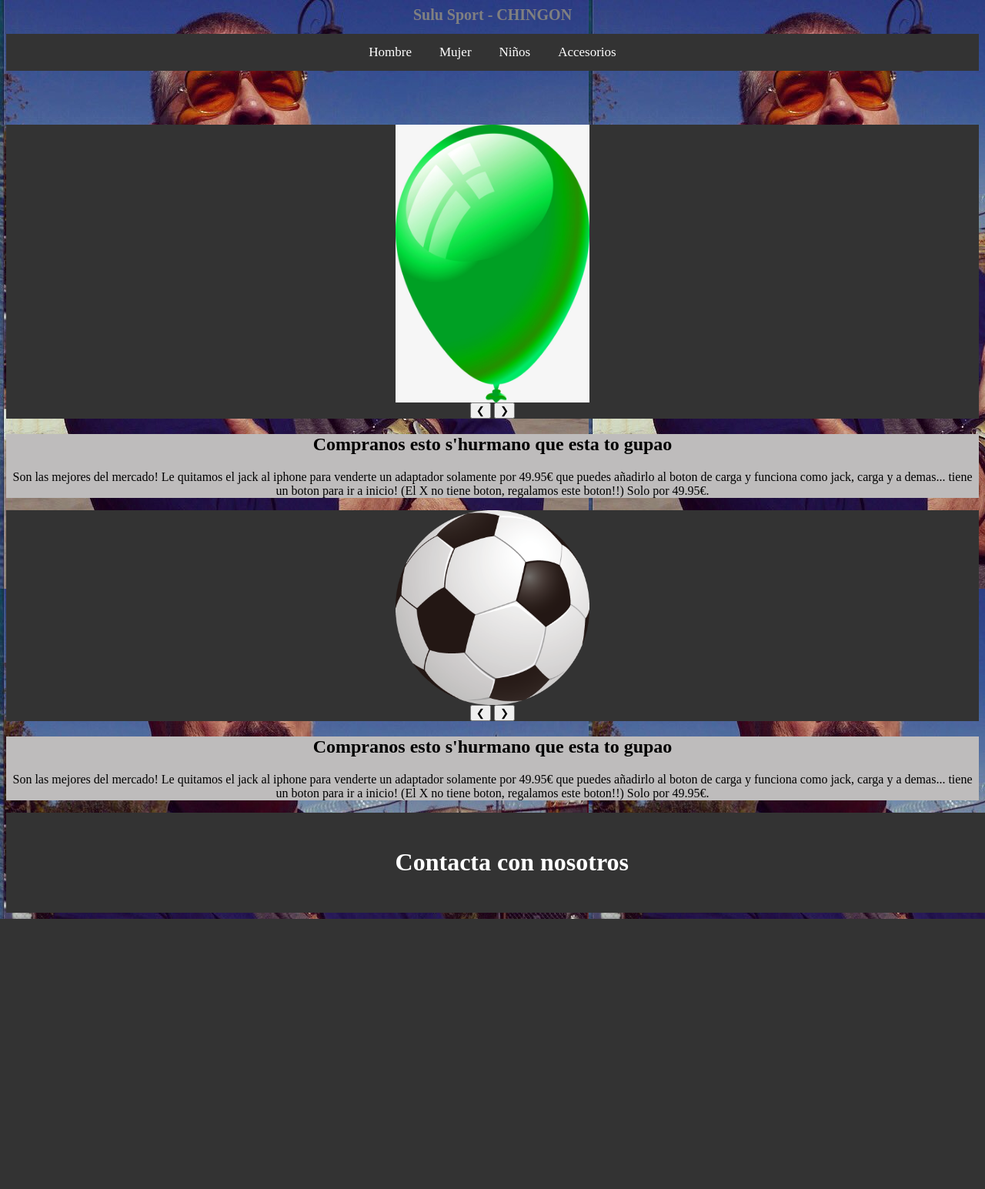
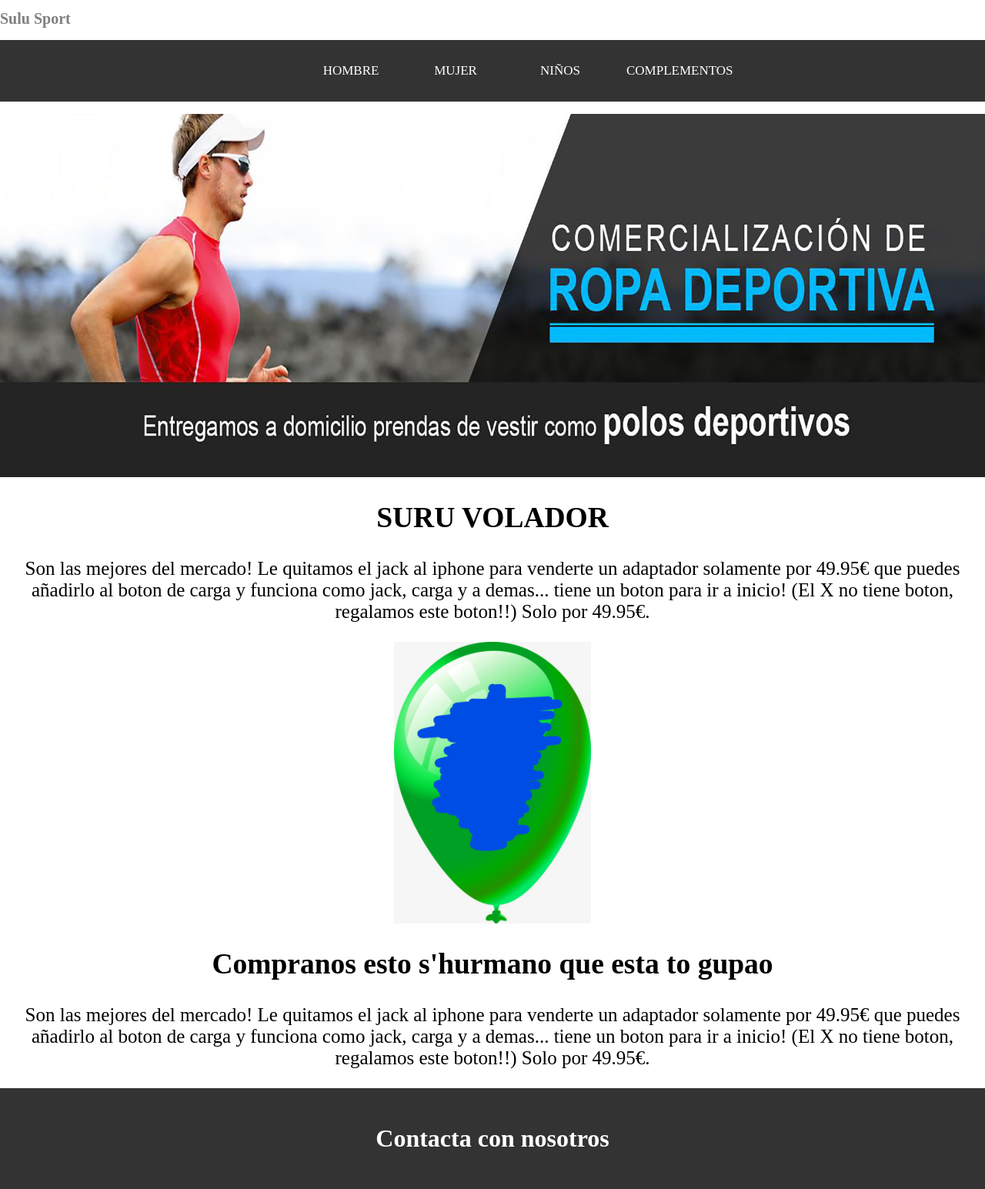
Before and after one commit to IvanLopezMedina/WebShop, a PHP site: page / in a window 1280 px wide; the page is wider, and only the part inside the window is pictured. Shown: that part at 77% size. Before the commit the page ends 1194 px from the top of that part, so only its background shows below. Run offline with PHP 8.4, Linux system fonts and the light colour scheme.

Commit message:
Carousel + Menu
Faltaria la top bar guapa

```diff
--- /dev/null
+++ b/css/dropdown.css
@@ -0,0 +1,48 @@
+.dropdown {
+    position: relative;
+    display: inline-block;
+}
+
+.dropdown a {
+    display:inline-block;
+    color: white;
+    text-align: center;
+    padding: 30px 16px;
+    text-decoration: none;
+    font-size: 17px;
+    width:100px;
+}
+.dropdown a:hover{
+    background-color: gray;
+    color: black;
+}
+
+/* Dropdown Content (Hidden by Default) */
+.dropdown-content {
+    display: none;
+    position: absolute;
+    background-color: #f9f9f9;
+
+    box-shadow: 0px 8px 16px 0px rgba(0,0,0,0.2);
+    z-index: 1;
+}
+
+/* Links inside the dropdown */
+.dropdown-content a {
+    text-decoration: none;
+    display: block;
+    color: black;
+    min-width:500px;
+    text-align: center;
+    padding: 34px 16px;
+    font-size: 17px;
+    background-color: #f9f9f9;;
+}
+
+/* Change color of dropdown links on hover */
+.dropdown-content a:hover {background-color: #f1f1f1}
+
+/* Show the dropdown menu on hover */
+.dropdown:hover .dropdown-content {
+    display: block;
+}
--- a/css/head.css
+++ /dev/null
@@ -1,42 +0,0 @@
-.topnav {
-	text-align: center;
-	color:gray;
-	height:5%;
-	font-size: 10px;
-}
-
-body{
-	margin: auto;
-}
-
-nav {
-    background-color: #333;
-    overflow: hidden;
-    text-align: center;
-    width:100%;
-}
-
-nav ul {
-	list-style-type: none;
-	margin: 0;
-	padding: 0;
-
-}
-
-nav li {
-	display:inline;
-}
-
-nav a {
-	  display:inline-block;
-	  color: white;
-	  text-align: center;
-	  padding: 14px 16px;
-	  text-decoration: none;
-	  font-size: 17px;
-}
-
-nav a:hover{
-	background-color: gray;
-  	color: black;
-}
--- a/css/index.css
+++ b/css/index.css
@@ -1,35 +1,19 @@
-object{
-	width: 100%;
+body{
+	margin: auto;
 }
 
-footer {
-	position: relative;
-    left: 0;
-    bottom: 0;
-    width: 100%;
-    background-color: #333;
-    color: white;
-    text-align: center;
-    padding: 2%;
-}
 
-body {
-	background-image: url(../img/guillotina.jpg);
-	background-color: #cccccc;
-}
+
 
 #slider1{
-	display: block;
 	text-align: center;
-    width: 100%;
-    background-color: #333;
+	position: relative;
 }
 
 #slider2{
 	display: block;
 	text-align: center;
-    width: 100%;
-    background-color: #333;
+
 }
 
 #info1{
@@ -37,17 +21,16 @@ body {
 }
 
 .informacion{
-	display: block;
 	text-align: center;
-	width: 100%;
-	background-color: #bebcbc;
+	font-size: 25px;
+
 }
 
 .globosCarousel{
 	display: block;
     margin-left: auto;
     margin-right: auto;
-    width: 20%;
+    width: 100%;
 }
 
 
@@ -57,3 +40,26 @@ body {
     margin-right: auto;
     width: 20%;
 }
+
+.topnav {
+	color:gray;
+	font-size: 10px;
+}
+
+
+
+nav {
+    background-color: #333;
+    text-align: center;
+    height: 10%;
+}
+
+footer {
+	position: relative;
+    left: 0;
+    bottom: 0;
+    background-color: #333;
+    color: white;
+    text-align: center;
+    padding: 2%;
+}
--- a/head.html
+++ b/head.html
@@ -2,7 +2,7 @@
 <link rel="stylesheet" href="css/head.css">
 
 	<topnav class ="topnav">
-			<h1> Sulu Sport - CHINGON </h1>
+			<h1> Sulu Sport</h1>
 	</topnav>
 
 	<nav>
--- a/index.html
+++ b/index.html
@@ -5,36 +5,70 @@
 	<meta http-equiv="X-UA-Compatible" content="IE=edge">
 	<title> Sulu Sport </title>
 	<link rel="stylesheet" href="css/index.css">
+	<link rel="stylesheet" href="css/dropdown.css">
 </head>
 <body>
 
 	<header id="header" class="">
-		<object type="text/html" data="head.html"></object>
+		<topnav class ="topnav">
+			<h1> Sulu Sport</h1>
+	</topnav>
+
+	<nav class ="nav">
+		<ul>
+			<li class="dropdown">
+				<a href="" > HOMBRE </a>
+				<div class="dropdown-content">
+					<a> CAMISETAS </a>
+					<a> PANTALONES </a>
+					<a> ZAPATILLAS </a>
+				</div>
+			</li>
+			<li class="dropdown">
+				<a href="" > MUJER </a>
+				<div class="dropdown-content">
+					<a> CAMISETAS </a>
+					<a> PANTALONES </a>
+					<a> ZAPATILLAS </a>
+				</div>
+			</li>
+			<li class="dropdown">
+				<a href="" > NIÑOS </a>
+				<div class="dropdown-content">
+					<a> CAMISETAS </a>
+					<a> PANTALONES </a>
+					<a> ZAPATILLAS </a>
+				</div>
+			</li>
+			<li class="dropdown">
+				<a href="" > COMPLEMENTOS </a>
+				<div class="dropdown-content">
+					<a> CAMISETAS </a>
+					<a> PANTALONES </a>
+					<a> ZAPATILLAS </a>
+				</div>
+			</li>
+		</ul>
+	</nav>
 	</header><!-- /header -->
 
 
 	<section id="slider1">
-		<img id="globoRojo" class="globosCarousel" src="img/globoRojo.jpg">
-		<img id="globoAzul" class="globosCarousel" src="img/globoAzul.jpg">
-		<img id="globoVerde" class="globosCarousel" src="img/globoVerde.jpg">
-
-		<button class="botones" onclick="plusDivs1(-1)">&#10094;</button>
-		<button class="botones" onclick="plusDivs1(+1)">&#10095;</button>
+		<img id="globoRojo" class="globosCarousel" src="img/ropa-banner.jpg">
+		<img id="globoAzul" class="globosCarousel" src="img/accesorios-banner.jpg">
+		<img id="globoVerde" class="globosCarousel" src="img/suplementos-banner.png">
 	</section>
 
 
 	<section class="informacion">
-		<h1> Compranos esto s'hurmano que esta to gupao </h1>
+		<h1> <b> SURU VOLADOR  </b></h1>
 		<p> Son las mejores del mercado! Le quitamos el jack al iphone para venderte un adaptador solamente por 49.95€ que puedes añadirlo al boton de carga y funciona como jack, carga y a demas... tiene un boton para ir a inicio! (El X no tiene boton, regalamos este boton!!) Solo por 49.95€.</p>
 	</section>
 
 	<section id="slider2">
-		<img id="pelotaRoja" class="pelotasCarousel" src="img/pelotaBlanca.jpg">
-		<img id="pelotaAzul" class="pelotasCarousel" src="img/pelotaAzul.jpg">
-		<img id="pelotaBlanca" class="pelotasCarousel" src="img/pelotaRoja.jpg">
-
-		<button class="botones" onclick="plusDivs2(-1)">&#10094;</button>
-		<button class="botones" onclick="plusDivs2(+1)">&#10095;</button>
+		<img id="pelotaRoja" class="pelotasCarousel" src="img/globoAzul.jpg">
+		<img id="pelotaAzul" class="pelotasCarousel" src="img/globoRojo.jpg">
+		<img id="pelotaBlanca" class="pelotasCarousel" src="img/globoVerde.jpg">
 	</section>
 
 	<section id="info1" class="informacion">
@@ -47,84 +81,7 @@
 		<h1> Contacta con nosotros </h1>
 	</footer>
 
-	<script>
-
-		/* FUNCIONAMIENTO DEL CAROUSEL - SLIDER 1 */
-
-			//Pasar automaticamente
-			var slideIndex = 0;
-			carousel1();
-
-			function carousel1() {
-			    var i;
-			    var x = document.getElementsByClassName("globosCarousel");
-			    for (i = 0; i < x.length; i++) {
-			      x[i].style.display = "none";
-			    }
-			    slideIndex++;
-			    if (slideIndex > x.length) {slideIndex = 1}
-			    x[slideIndex-1].style.display = "block";
-			    setTimeout(carousel1, 2000);
-			}
-
-			//Pasar con los botones
-			showDivs(slideIndex);
-
-			function plusDivs1(n) {
-			  showDivs(slideIndex += n);
-			}
-
-			function showDivs(n) {
-				var i;
-			 	var x = document.getElementsByClassName("globosCarousel");
-			  	if (n > x.length) {slideIndex = 1}
-			  	if (n < 1) {slideIndex = x.length}
-			  	for (i = 0; i < x.length; i++) {
-			    	x[i].style.display = "none";
-			  	}
-			  	x[slideIndex-1].style.display = "block";
-			}
-		/* FUNCIONAMIENTO DEL CAROUSEL - SLIDER 1 */
-
-
-		/* FUNCIONAMIENTO DEL CAROUSEL - SLIDER 2 */
-
-			//Pasar automaticamente
-			var slideIndex = 0;
-			carousel2();
-
-			function carousel2() {
-			    var i;
-			    var x = document.getElementsByClassName("pelotasCarousel");
-			    for (i = 0; i < x.length; i++) {
-			      x[i].style.display = "none";
-			    }
-			    slideIndex++;
-			    if (slideIndex > x.length) {slideIndex = 1}
-			    x[slideIndex-1].style.display = "block";
-			    setTimeout(carousel2, 2000);
-			}
-
-			//Pasar con los botones
-			showDivs2(slideIndex);
-
-			function plusDivs2(n) {
-			  showDivs2(slideIndex += n);
-			}
-
-			function showDivs2(n) {
-				var i;
-			 	var x = document.getElementsByClassName("pelotasCarousel");
-			  	if (n > x.length) {slideIndex = 1}
-			  	if (n < 1) {slideIndex = x.length}
-			  	for (i = 0; i < x.length; i++) {
-			    	x[i].style.display = "none";
-			  	}
-			  	x[slideIndex-1].style.display = "block";
-			}
-		/* FUNCIONAMIENTO DEL CAROUSEL - SLIDER 2 */
-
-	</script>
+	<script src="js/carousel.js"></script>
 
 </body>
 </html>
--- /dev/null
+++ b/js/carousel.js
@@ -0,0 +1,17 @@
+var slideIndex = 0;
+			carousel1();
+
+			function carousel1() {
+			    var i;
+			    var x = document.getElementsByClassName("globosCarousel");
+			    var y = document.getElementsByClassName("pelotasCarousel");
+			    for (i = 0; i < x.length; i++) {
+			      x[i].style.display = "none";
+			      y[i].style.display = "none";
+			    }
+			    slideIndex++;
+			    if (slideIndex > x.length) {slideIndex = 1}
+			    x[slideIndex-1].style.display = "block";
+				y[slideIndex-1].style.display = "block";
+			    setTimeout(carousel1, 2000);
+			}
--- a/js/js.js
+++ /dev/null
@@ -1 +0,0 @@
-js.js
```
Also changed, not shown: img/accesorios-banner.jpg (added), img/ropa-banner.jpg (added), img/suplementos-banner.png (added).
